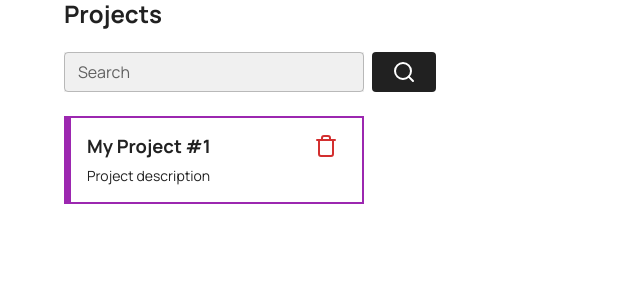
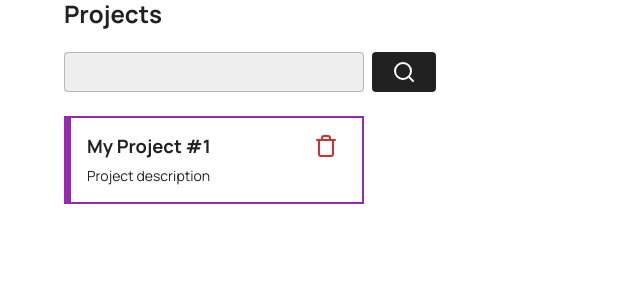
Before and after one commit to wunlei/project-management-app, a React (Create React App) app: page /projects in a window 1280 px wide. Shown: the top 300 px of the page, without its empty margins (0-640 px from the left). Built offline with nearby package versions, Linux system fonts and the light colour scheme.

Commit message:
fix: update search bar color

```diff
--- a/src/components/SearchBar/SearchBar.tsx
+++ b/src/components/SearchBar/SearchBar.tsx
@@ -1,16 +1,16 @@
-import { Button, IconButton, Stack, TextField } from '@mui/material';
+import { Button, Stack, TextField } from '@mui/material';
 import { ReactComponent as SearchIcon } from 'assets/icons/search.svg';
+import grey from '@mui/material/colors/grey';
 
 function SearchBar() {
   return (
     <Stack direction="row" alignItems="center" spacing={1}>
       <TextField
         id="search-input"
-        label="Search"
         variant="outlined"
         type="text"
         sx={{
-          backgroundColor: 'rgba(0, 0, 0, 0.06)',
+          backgroundColor: grey[200],
           maxWidth: '300px',
           width: '100%',
         }}
```
